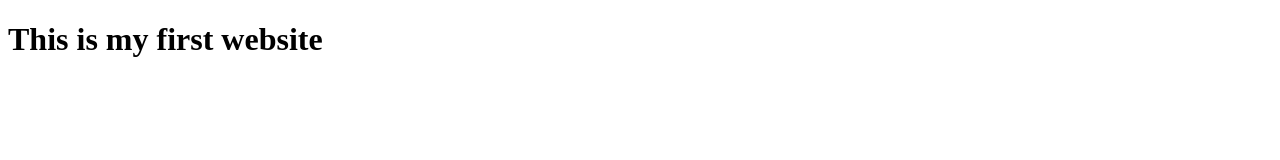
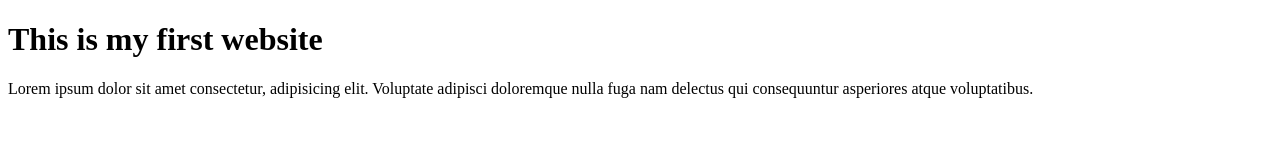
Before and after one commit to AbuZaid30/my-first-repo, a plain HTML site: page index.html in a window 1280 px wide. Drawn offline with Linux system fonts and the light colour scheme.

Commit message:
second commit

```diff
--- a/index.html
+++ b/index.html
@@ -10,5 +10,7 @@
     <h1>
         This is my first website
     </h1>
+    <p>Lorem ipsum dolor sit amet consectetur, adipisicing elit. Voluptate adipisci doloremque nulla fuga nam delectus qui consequuntur asperiores atque voluptatibus.</p>
 </body>
+
 </html>
```
